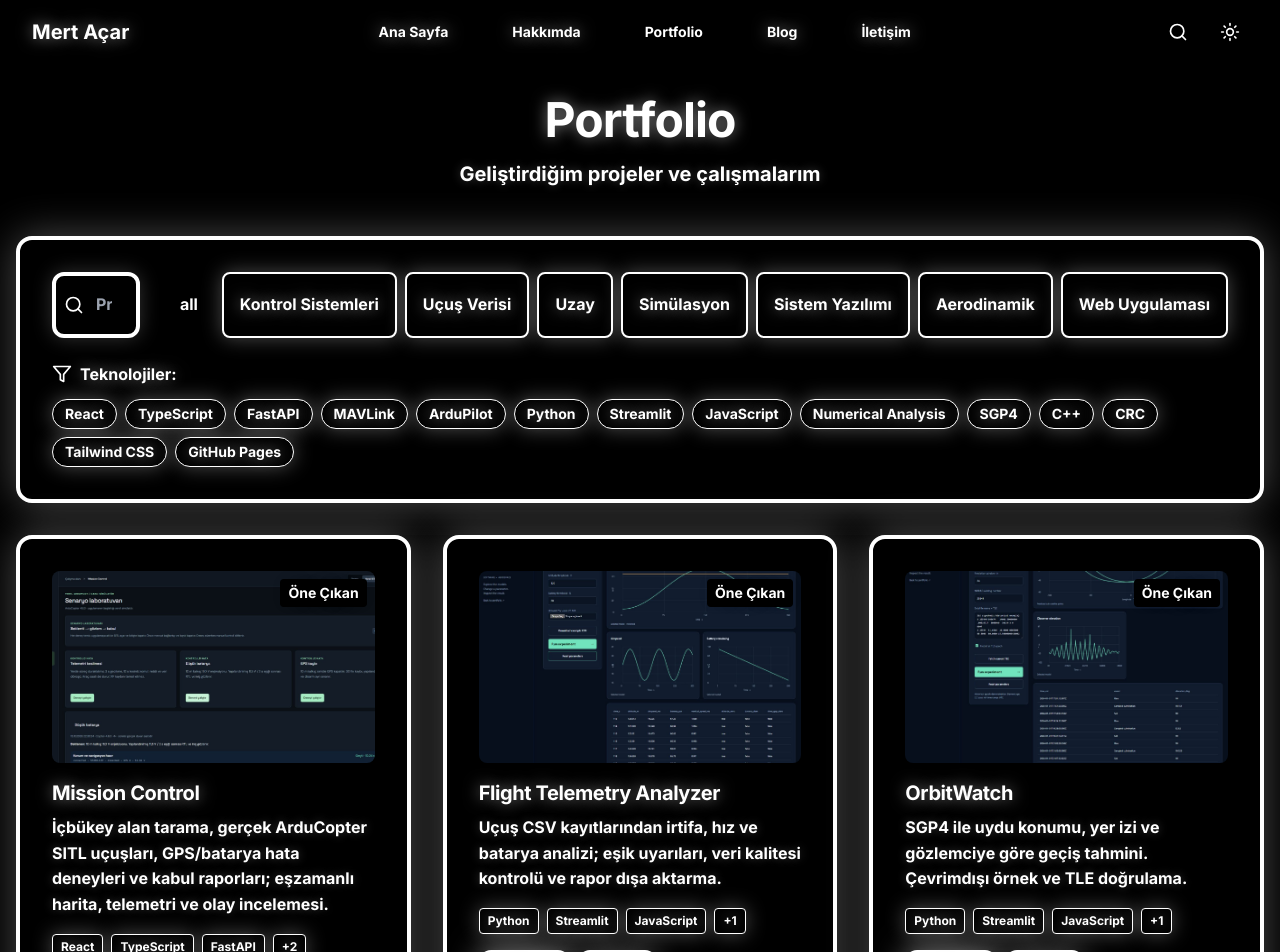
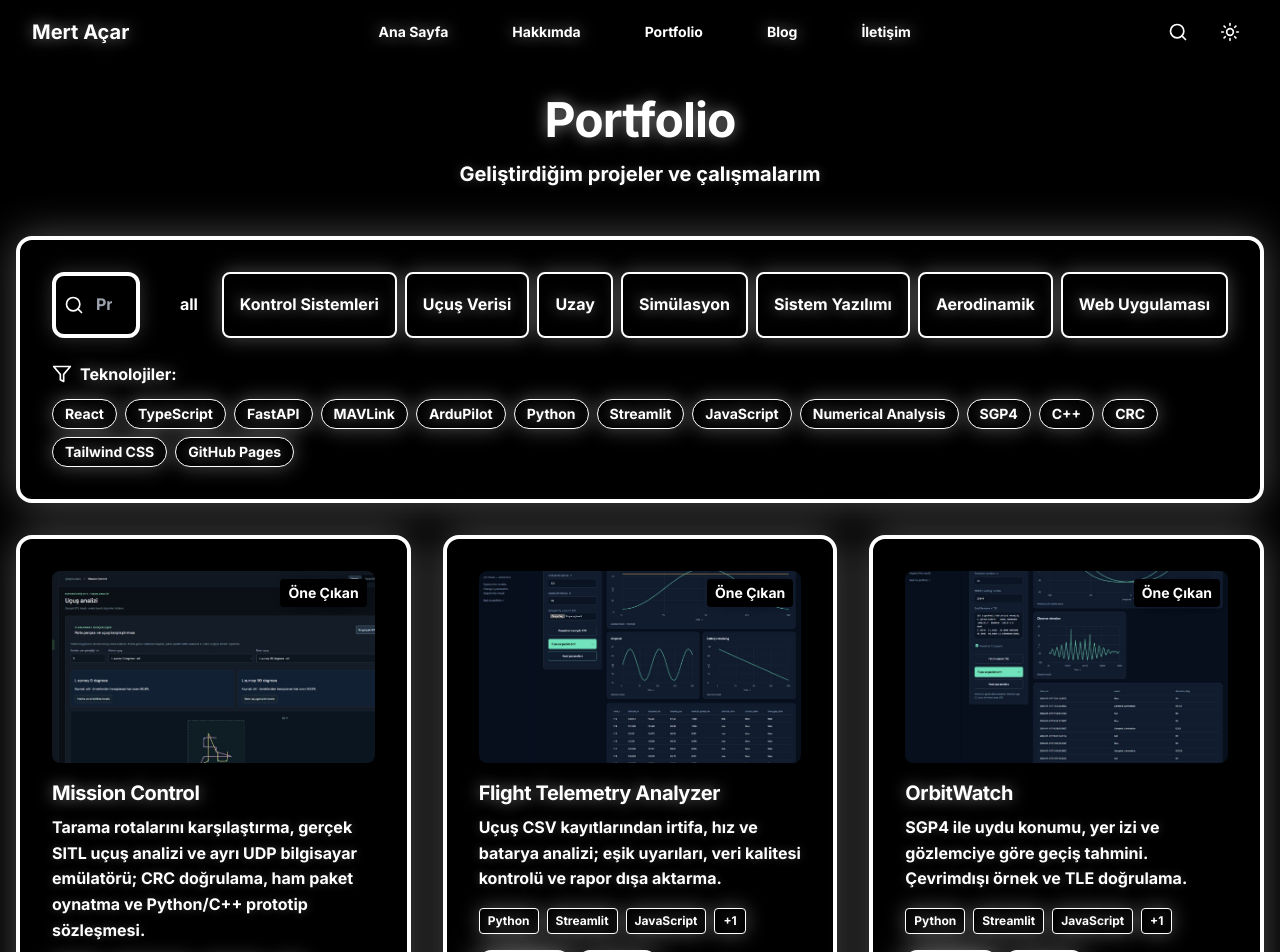
Before and after one commit to mertacar-git/portfolio, a React (Create React App) app: page /#/portfolio in a window 1280 px wide. Shown: the top 952 px of the page. Built offline with nearby package versions, Linux system fonts and the light colour scheme; sample sign-in values are in the browser's storage.

Commit message:
Feature measured route experiments and computer-emulator prototype

```diff
--- a/src/data/projects.js
+++ b/src/data/projects.js
@@ -2,8 +2,8 @@ export const projects = [
   {
     "id": 107,
     "title": "Mission Control",
-    "description": "İçbükey alan tarama, gerçek ArduCopter SITL uçuşları, GPS/batarya hata deneyleri ve kabul raporları; eşzamanlı harita, telemetri ve olay incelemesi.",
-    "image": process.env.PUBLIC_URL + "/images/projects/mission-control-v14.png",
+    "description": "Tarama rotalarını karşılaştırma, gerçek SITL uçuş analizi ve ayrı UDP bilgisayar emülatörü; CRC doğrulama, ham paket oynatma ve Python/C++ prototip sözleşmesi.",
+    "image": process.env.PUBLIC_URL + "/images/projects/mission-control-v17.png",
     "technologies": ["React", "TypeScript", "FastAPI", "MAVLink", "ArduPilot"],
     "category": "Kontrol Sistemleri",
     "liveUrl": "https://mertacar-git.github.io/mission-control/",
--- a/src/utils/projectMigration.js
+++ b/src/utils/projectMigration.js
@@ -1,6 +1,6 @@
 import { projects } from '../data/projects';
 
-const marker = 'portfolio-aerospace-projects-2026-v6';
+const marker = 'portfolio-aerospace-projects-2026-v7';
 const placeholders = new Set(['task-manager','weather-app','blog-platform','ecommerce-api','mobile-ui-kit'].map(name => `https://github.com/mertacar-git/${name}`));
 
 export function mergeProjects(saved) {
```
Also changed, not shown: public/images/projects/mission-control-v17.png (added).
